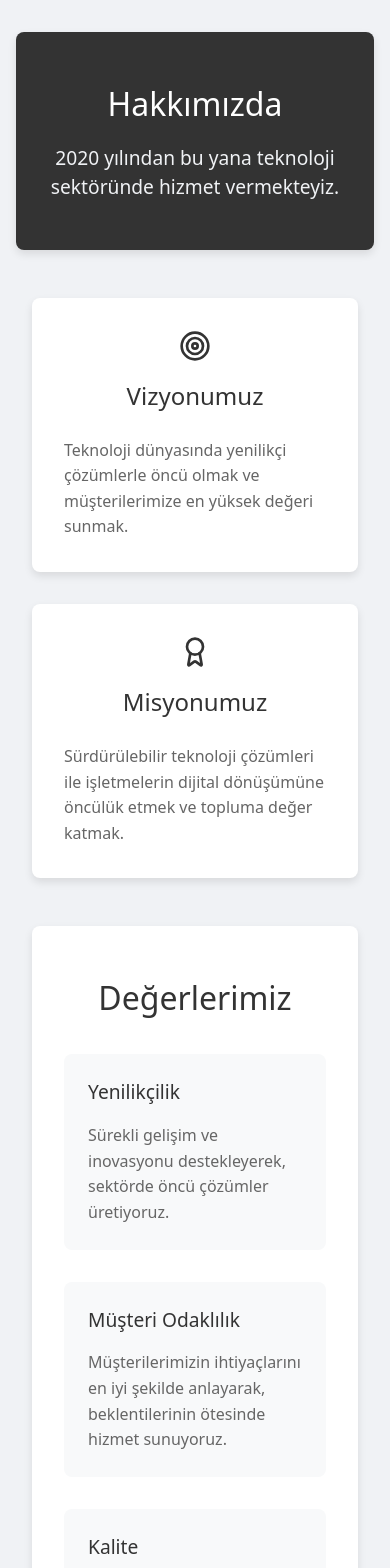
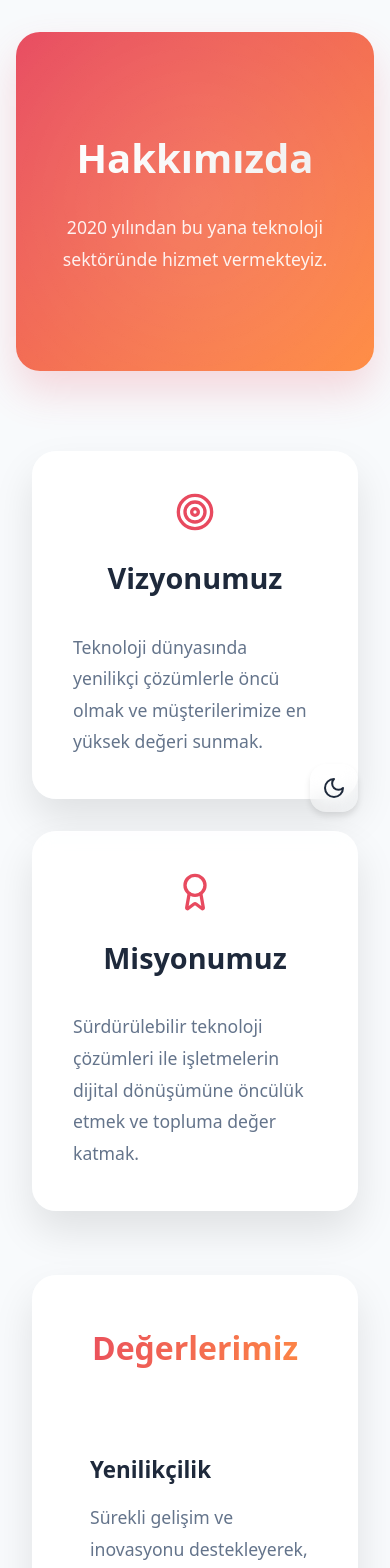
Before and after one commit to alifuatakbas/e-math-frontend, a Next.js app: page /hakkimizda in a window 390 px wide. Shown: the top 1568 px of the page. Built offline with nearby package versions, Linux system fonts and the light colour scheme.

Commit message:
hakkimizda düzeni

```diff
--- a/app/hakkimizda/page.tsx
+++ b/app/hakkimizda/page.tsx
@@ -1,8 +1,24 @@
-import React from 'react';
-import { Target,Award} from 'lucide-react';
+"use client"
+import React, { useState, useEffect } from 'react';
+import { Target, Award, Sun, Moon } from 'lucide-react';
 import styles from '../styles/About.module.css';
 
 const AboutUs = () => {
+  const [darkMode, setDarkMode] = useState(false);
+
+  useEffect(() => {
+    const theme = localStorage.getItem('theme');
+    const isDark = theme === 'dark';
+    setDarkMode(isDark);
+  }, []);
+
+  const toggleTheme = () => {
+    setDarkMode(!darkMode);
+    document.documentElement.classList.toggle('dark-theme');
+    document.body.style.backgroundColor = darkMode ? '#F8FAFC' : '#0F172A';
+    localStorage.setItem('theme', darkMode ? 'light' : 'dark');
+  };
+
   const companyInfo = {
     name: "Şirket Adı",
     founded: "2020",
@@ -31,13 +47,23 @@ const AboutUs = () => {
   };
 
   return (
-    <div className={styles.aboutContainer}>
+    <div className={`${styles.aboutContainer} ${darkMode ? styles.darkMode : ''}`}>
+      <button
+        onClick={toggleTheme}
+        className={`${styles.themeToggle} ${darkMode ? styles.darkThemeToggle : ''}`}
+        aria-label="Toggle theme"
+      >
+        {darkMode ? <Sun className={styles.themeIcon} /> : <Moon className={styles.themeIcon} />}
+      </button>
+
       {/* Hero Section */}
       <div className={styles.heroSection}>
-        <h1 className={styles.heroTitle}>Hakkımızda</h1>
-        <p className={styles.heroText}>
-          {companyInfo.founded} yılından bu yana teknoloji sektöründe hizmet vermekteyiz.
-        </p>
+        <div className={styles.heroContent}>
+          <h1 className={styles.heroTitle}>Hakkımızda</h1>
+          <p className={styles.heroText}>
+            {companyInfo.founded} yılından bu yana teknoloji sektöründe hizmet vermekteyiz.
+          </p>
+        </div>
       </div>
 
       <div className={styles.sectionContainer}>
--- a/app/styles/About.module.css
+++ b/app/styles/About.module.css
@@ -1,31 +1,101 @@
-/* styles/AboutStyles.module.css */
-
+/* styles/About.module.css */
 .aboutContainer {
   min-height: 100vh;
-    background-color: #f0f2f5;
+  background-color: #F8FAFC;
   padding: 2rem 1rem;
+  transition: all 0.3s ease;
+}
+
+.darkMode {
+  background-color: #0F172A;
+}
+
+.themeToggle {
+  position: fixed;
+  top: 6rem;
+  right: 2rem;
+  width: 3rem;
+  height: 3rem;
+  border-radius: 1rem;
+  border: none;
+  background: rgba(255, 255, 255, 0.1);
+  backdrop-filter: blur(10px);
+  cursor: pointer;
+  display: flex;
+  align-items: center;
+  justify-content: center;
+  z-index: 1000;
+  transition: all 0.3s ease;
+  box-shadow: 0 4px 6px rgba(0, 0, 0, 0.1);
+}
+
+.darkThemeToggle {
+  background: rgba(0, 0, 0, 0.2);
+}
+
+.themeIcon {
+  width: 1.5rem;
+  height: 1.5rem;
+  color: #1E293B;
+  transition: color 0.3s ease;
+}
+
+.darkThemeToggle .themeIcon {
+  color: #F1F5F9;
 }
 
 .heroSection {
-    background: #333;
-    padding: 4rem 2rem;
+  background: linear-gradient(135deg, #E84A5F 0%, #FF8C42 100%);
+  padding: 8rem 2rem;
   text-align: center;
   color: white;
-    margin-bottom: 2rem;
-    border-radius: 8px;
-    box-shadow: 0 4px 8px rgba(0, 0, 0, 0.1);
+  margin-bottom: 4rem;
+  border-radius: 24px;
+  position: relative;
+  overflow: hidden;
+  box-shadow: 0 20px 40px rgba(232, 74, 95, 0.2);
+}
+
+.heroSection::before {
+  content: '';
+  position: absolute;
+  top: -50%;
+  left: -50%;
+  width: 200%;
+  height: 200%;
+  background: radial-gradient(circle, rgba(255,255,255,0.1) 0%, transparent 60%);
+  animation: rotate 20s linear infinite;
+}
+
+@keyframes rotate {
+  from {
+    transform: rotate(0deg);
+  }
+  to {
+    transform: rotate(360deg);
+  }
+}
+
+.heroContent {
+  position: relative;
+  z-index: 2;
+  max-width: 800px;
+  margin: 0 auto;
 }
 
 .heroTitle {
-    font-size: 2.5rem;
-    margin-bottom: 1rem;
+  font-size: 4rem;
+  font-weight: 800;
+  margin-bottom: 1.5rem;
+  background: linear-gradient(to right, #ffffff, #f0f0f0);
+  -webkit-background-clip: text;
+  -webkit-text-fill-color: transparent;
 }
 
 .heroText {
   font-size: 1.2rem;
-    max-width: 800px;
-    margin: 0 auto;
-    color: #f0f2f5;
+  line-height: 1.8;
+  color: rgba(255, 255, 255, 0.9);
 }
 
 .sectionContainer {
@@ -42,71 +112,122 @@
 }
 
 .card {
-    background-color: white;
-    padding: 2rem;
-    border-radius: 8px;
-    box-shadow: 0 4px 8px rgba(0, 0, 0, 0.1);
-    transition: transform 0.3s ease;
+  background: rgba(255, 255, 255, 0.9);
+  backdrop-filter: blur(10px);
+  padding: 2.5rem;
+  border-radius: 24px;
+  box-shadow: 0 20px 40px rgba(0, 0, 0, 0.1);
+  transition: all 0.3s ease;
+  border: 1px solid rgba(255, 255, 255, 0.1);
+}
+
+.darkMode .card {
+  background: rgba(30, 41, 59, 0.9);
+  border-color: rgba(255, 255, 255, 0.05);
 }
 
 .card:hover {
-    transform: translateY(-5px);
+  transform: translateY(-10px);
+  box-shadow: 0 30px 60px rgba(0, 0, 0, 0.15);
 }
 
 .cardHeader {
   display: flex;
   align-items: center;
-    gap: 1rem;
-    margin-bottom: 1.5rem;
+  gap: 1.5rem;
+  margin-bottom: 2rem;
+}
+
+.cardIcon {
+  color: #E84A5F;
+  width: 2.5rem;
+  height: 2.5rem;
+}
+
+.darkMode .cardIcon {
+  color: #FF8C42;
 }
 
 .cardTitle {
-    font-size: 1.5rem;
-    color: #333;
+  font-size: 1.8rem;
+  font-weight: 700;
+  color: #1E293B;
   margin: 0;
 }
 
-.cardIcon {
-    color: #333;
-    width: 2rem;
-    height: 2rem;
+.darkMode .cardTitle {
+  color: #F1F5F9;
 }
 
 .cardText {
-    color: #666;
-    line-height: 1.6;
+  color: #64748B;
+  line-height: 1.8;
+  font-size: 1.1rem;
+}
+
+.darkMode .cardText {
+  color: #94A3B8;
 }
 
 .valuesSection {
-    background-color: white;
-    padding: 3rem 2rem;
-    margin: 2rem 0;
-    border-radius: 8px;
-    box-shadow: 0 4px 8px rgba(0, 0, 0, 0.1);
+  background: rgba(255, 255, 255, 0.9);
+  backdrop-filter: blur(10px);
+  padding: 4rem 2rem;
+  margin: 4rem 0;
+  border-radius: 24px;
+  box-shadow: 0 20px 40px rgba(0, 0, 0, 0.1);
+  border: 1px solid rgba(255, 255, 255, 0.1);
+}
+
+.darkMode .valuesSection {
+  background: rgba(30, 41, 59, 0.9);
+  border-color: rgba(255, 255, 255, 0.05);
 }
 
 .sectionTitle {
   text-align: center;
-    font-size: 2rem;
-    color: #333;
-    margin-bottom: 2rem;
+  font-size: 2.5rem;
+  font-weight: 800;
+  color: #1E293B;
+  margin-bottom: 3rem;
+  background: linear-gradient(to right, #E84A5F, #FF8C42);
+  -webkit-background-clip: text;
+  -webkit-text-fill-color: transparent;
+}
+
+.darkMode .sectionTitle {
+  background: linear-gradient(to right, #FF8C42, #E84A5F);
+  -webkit-background-clip: text;
+  -webkit-text-fill-color: transparent;
 }
 
 .valueCard {
-    background-color: #f8f9fa;
-    padding: 1.5rem;
-    border-radius: 8px;
-    transition: transform 0.3s ease;
+  background: rgba(255, 255, 255, 0.5);
+  padding: 2rem;
+  border-radius: 16px;
+  transition: all 0.3s ease;
+  border: 1px solid rgba(255, 255, 255, 0.1);
+}
+
+.darkMode .valueCard {
+  background: rgba(15, 23, 42, 0.5);
+  border-color: rgba(255, 255, 255, 0.05);
 }
 
 .valueCard:hover {
   transform: translateY(-5px);
+  box-shadow: 0 15px 30px rgba(0, 0, 0, 0.1);
 }
 
 .valueTitle {
-    font-size: 1.2rem;
-    color: #333;
+  font-size: 1.4rem;
+  font-weight: 700;
+  color: #1E293B;
   margin-bottom: 1rem;
+}
+
+.darkMode .valueTitle {
+  color: #F1F5F9;
 }
 
 .statsGrid {
@@ -114,44 +235,59 @@
   grid-template-columns: repeat(auto-fit, minmax(200px, 1fr));
   gap: 2rem;
   text-align: center;
+  margin-top: 2rem;
 }
 
 .statNumber {
-    font-size: 2.5rem;
-    color: #333;
-    font-weight: bold;
+  font-size: 3rem;
+  font-weight: 800;
+  background: linear-gradient(to right, #E84A5F, #FF8C42);
+  -webkit-background-clip: text;
+  -webkit-text-fill-color: transparent;
   margin-bottom: 0.5rem;
 }
 
+.darkMode .statNumber {
+  background: linear-gradient(to right, #FF8C42, #E84A5F);
+  -webkit-background-clip: text;
+  -webkit-text-fill-color: transparent;
+}
+
 .statText {
-    color: #666;
+  color: #64748B;
+  font-size: 1.1rem;
+  font-weight: 500;
+}
+
+.darkMode .statText {
+  color: #94A3B8;
 }
 
 @media (max-width: 768px) {
   .heroSection {
-        padding: 3rem 1rem;
+    padding: 6rem 1.5rem;
   }
 
   .heroTitle {
-        font-size: 2rem;
+    font-size: 3rem;
   }
 
-    .gridContainer {
-        grid-template-columns: 1fr;
+  .themeToggle {
+    top: auto;
+    bottom: 2rem;
+    right: 2rem;
   }
 
   .sectionContainer {
     padding: 1rem;
   }
 
-    .statsGrid {
-        grid-template-columns: repeat(2, 1fr);
-    }
+  .valuesSection {
+    padding: 3rem 1.5rem;
   }
 
-@media (max-width: 480px) {
-    .statsGrid {
-        grid-template-columns: 1fr;
+  .sectionTitle {
+    font-size: 2rem;
   }
 
   .cardHeader {
@@ -159,3 +295,22 @@
     text-align: center;
   }
 }
+
+@media (max-width: 480px) {
+  .heroTitle {
+    font-size: 2.5rem;
+  }
+
+  .heroText {
+    font-size: 1.1rem;
+  }
+
+  .statsGrid {
+    grid-template-columns: 1fr;
+    gap: 1.5rem;
+  }
+
+  .statNumber {
+    font-size: 2.5rem;
+  }
+}
```
Lines whose indentation alone changed are shown as unchanged.
